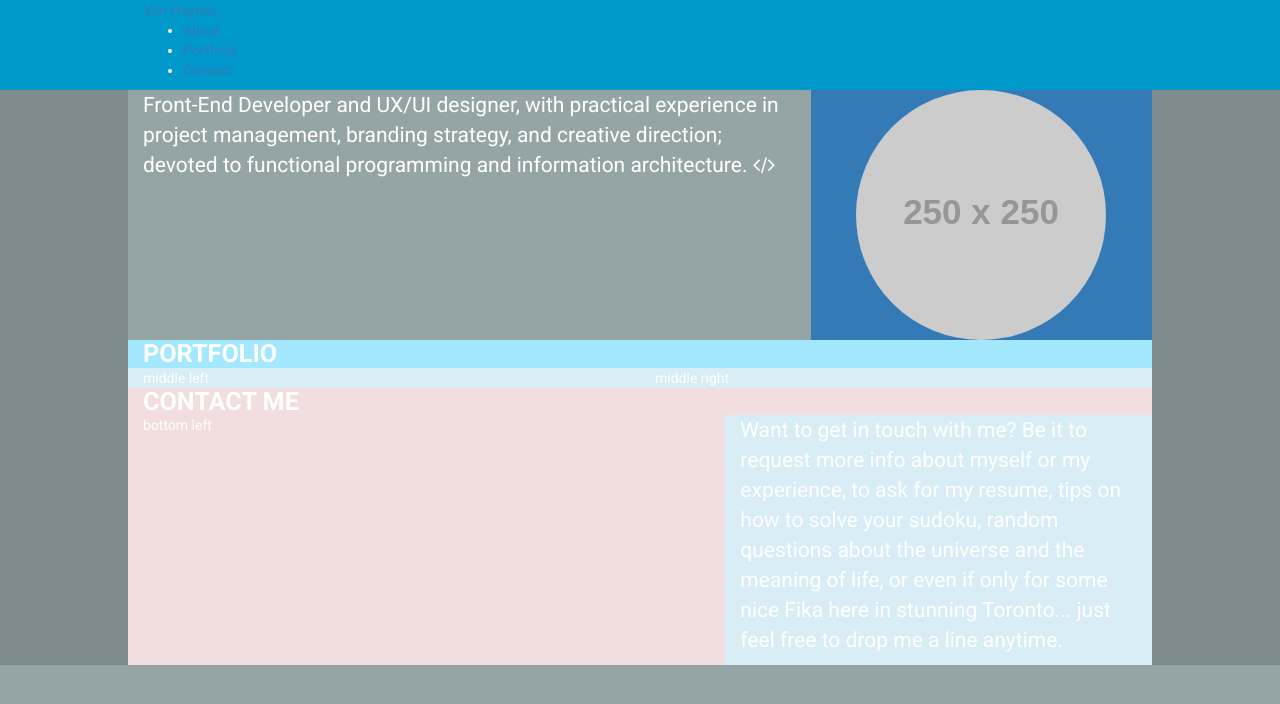
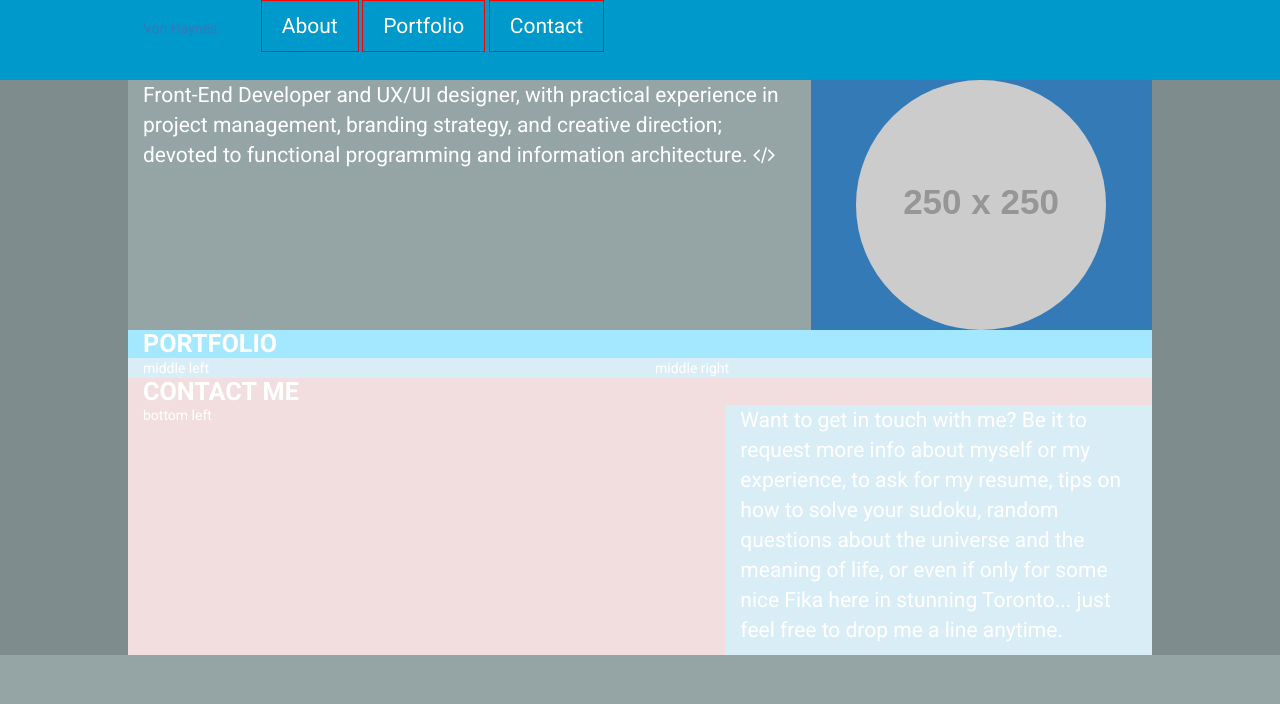
Before and after one commit to drbrounsuga/portfolio-code-camp, a website: page dist/index.html in a window 1280 px wide. Shown: the top 704 px of the page. Drawn offline with nearby package versions, Linux system fonts and the light colour scheme; placeholder pictures from the web are drawn by us.

Commit message:
started main navigation

```diff
--- a/dist/css/app.css
+++ b/dist/css/app.css
@@ -44,6 +44,48 @@ general formatting classes
 }
 .linked:hover{ color: #FFEEBC; }
 
+
+
+
+/*
+---------------------------
+main nav styles
+---------------------------
+*/
+.main-nav{
+  position: fixed;
+  z-index: 20;
+  width: 100%;
+  height: 80px;
+}
+.nav-bar,
+.nav-bar li{
+  display: inline-block;
+  list-style-type: none;
+  margin: 0;
+}
+.nav-bar{
+  list-style-type: none;
+}
+.nav-bar a{
+  display: inline-block;
+  padding: 10px 20px;
+  text-decoration: none;
+  color: #fff;
+  font-size: 1.5em;
+  border: 1px solid #ff0000;
+}
+
+
+
+/*
+---------------------------
+###############
+---------------------------
+*/
+.main-content{
+  padding-top: 80px;
+}
 
 
 /*
--- a/dist/index.html
+++ b/dist/index.html
@@ -16,7 +16,7 @@
   </head>
 <body>
 
-  <nav id="main-nav" class="bkg-primary">
+  <nav id="main-nav" class="bkg-primary main-nav">
     <div class="container content-container">
       <a class="brand">Von Haynes</a>
       <ul class="nav-bar">
@@ -28,7 +28,7 @@
   </nav>
 
 
-  <div id="main-content" class="bkg-tertiary">
+  <div id="main-content" class="bkg-tertiary main-content">
 
     <div id="summary" class="container content-container bkg-secondary">
       <div class="row">
```
